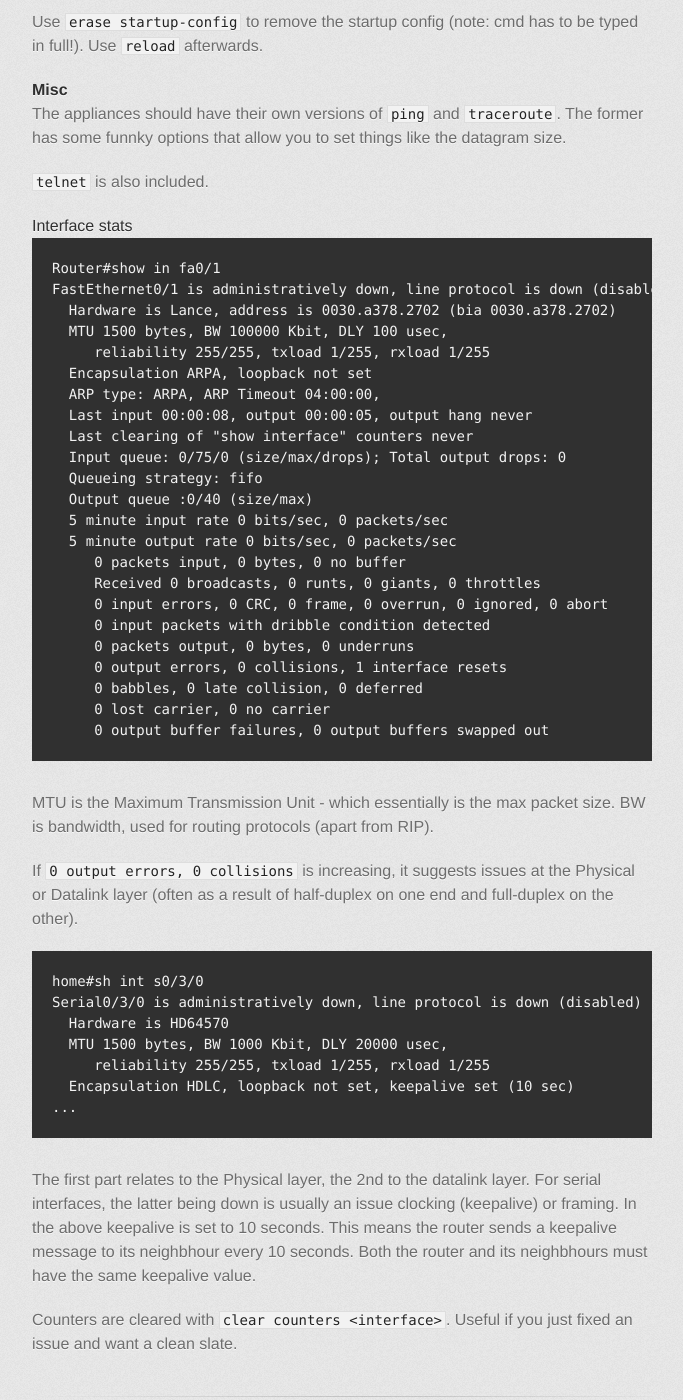
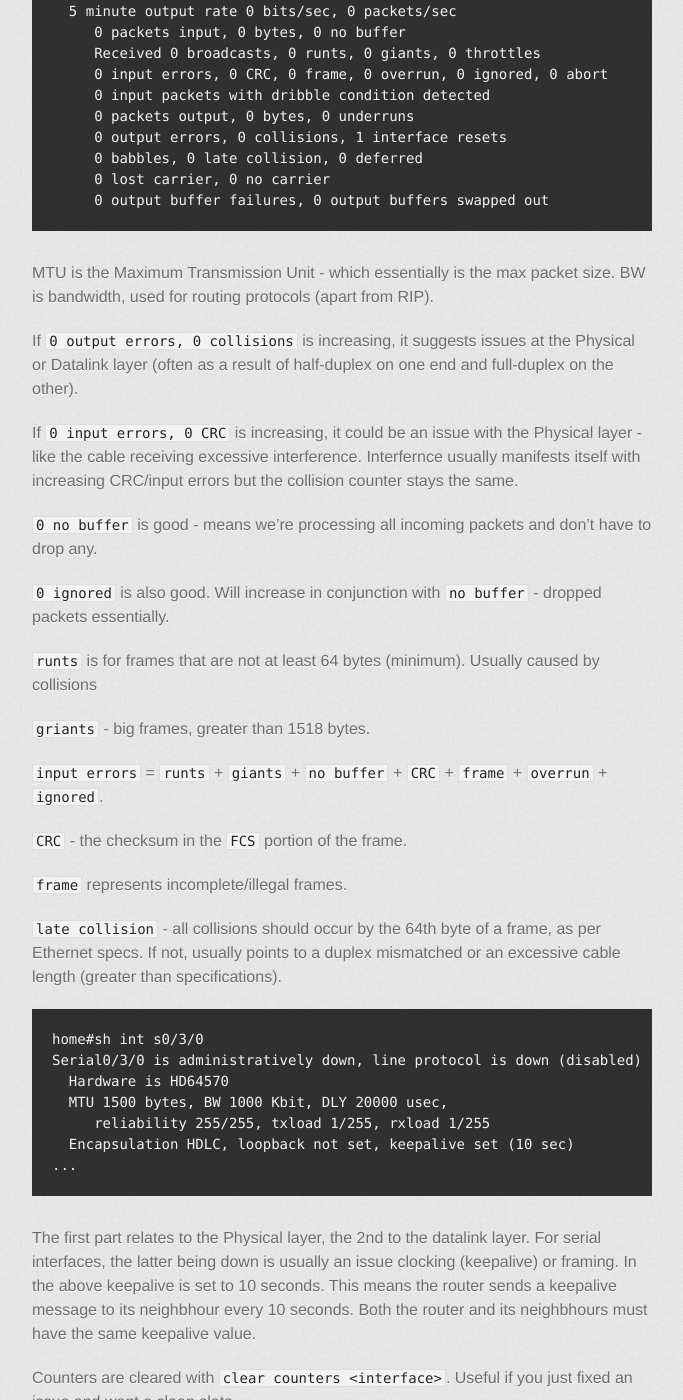
Before and after one commit to axiomiety/axiomiety.github.io, a Jekyll site: the page built from llog/cisco_ios.markdown, in a window 1280 px wide and 1400 px high, scrolled down 8326 px. Shown: the whole window, without its empty margins (298-981 px from the left). Built offline with Jekyll 4.4.1, drawn with Linux system fonts in a browser that asks for light colours; nearby versions of some CDN libraries; some web fonts are replaced; some of the changed text lies outside the part shown.

Commit message:
cisco ios

```diff
--- a/llog/cisco_ios.markdown
+++ b/llog/cisco_ios.markdown
@@ -298,30 +298,9 @@
 
 `show running-config` is for the config being run *right now*, versus `show startup-config` which is for... the startup configuraiton.
 
-#### Managing configurations
+`show protocols` show layer 1 and 2 information on all interfaces.
 
-NVRAM is non-volatile RAM. For a config to survive a powerdown, it needs to be somewhere other than RAM (DRAM).
-
-    home>en
-    home#copy runn
-    home#copy running-config ?
-      flash:          Copy to flash file
-      ftp:            Copy to current system configuration
-      startup-config  Copy to startup configuration
-      tftp:           Copy to current system configuration
-    home#copy running-config s
-    home#copy running-config startup-config
-    Destination filename [startup-config]?
-    Building configuration...
-    [OK]
-
-Use `erase startup-config` to remove the startup config (note: cmd has to be typed in full!). Use `reload` afterwards.
-
-#### Misc
-
-The appliances should have their own versions of `ping` and `traceroute`. The former has some funnky options that allow you to set things like the datagram size.
-
-`telnet` is also included.
+`show clock` for the time set on the router.
 
 ##### Interface stats
 
@@ -353,6 +332,24 @@
 
 If `0 output errors, 0 collisions` is increasing, it suggests issues at the Physical or Datalink layer (often as a result of half-duplex on one end and full-duplex on the other).
 
+If `0 input errors, 0 CRC` is increasing, it could be an issue with the Physical layer - like the cable receiving excessive interference. Interfernce usually manifests itself with increasing CRC/input errors but the collision counter stays the same.
+
+`0 no buffer` is good - means we're processing all incoming packets and don't have to drop any.
+
+`0 ignored` is also good. Will increase in conjunction with `no buffer` - dropped packets essentially.
+
+`runts` is for frames that are not at least 64 bytes (minimum). Usually caused by collisions
+
+`griants` - big frames, greater than 1518 bytes.
+
+`input errors` = `runts` + `giants` + `no buffer` + `CRC` + `frame` + `overrun` + `ignored`.
+
+`CRC` - the checksum in the `FCS` portion of the frame.
+
+`frame` represents incomplete/illegal frames.
+
+`late collision` - all collisions should occur by the 64th byte of a frame, as per Ethernet specs. If not, usually points to a duplex mismatched or an excessive cable length (greater than specifications).
+
     home#sh int s0/3/0
     Serial0/3/0 is administratively down, line protocol is down (disabled)
       Hardware is HD64570
@@ -364,3 +361,36 @@
 The first part relates to the Physical layer, the 2nd to the datalink layer. For serial interfaces, the latter being down is usually an issue clocking (keepalive) or framing. In the above keepalive is set to 10 seconds. This means the router sends a keepalive message to its neighbhour every 10 seconds. Both the router and its neighbhours must have the same keepalive value.
 
 Counters are cleared with `clear counters <interface>`. Useful if you just fixed an issue and want a clean slate.
+
+For layer 3 stats, use `sh ip interface`. Includes things like whether an access list has been set. Use `sh ip int brief` for a quick overview.
+
+#### Managing configurations
+
+NVRAM is non-volatile RAM. For a config to survive a powerdown, it needs to be somewhere other than RAM (DRAM).
+
+    home>en
+    home#copy runn
+    home#copy running-config ?
+      flash:          Copy to flash file
+      ftp:            Copy to current system configuration
+      startup-config  Copy to startup configuration
+      tftp:           Copy to current system configuration
+    home#copy running-config s
+    home#copy running-config startup-config
+    Destination filename [startup-config]?
+    Building configuration...
+    [OK]
+
+Use `erase startup-config` to remove the startup config (note: cmd has to be typed in full!). Use `reload` afterwards.
+
+#### Misc
+
+The appliances should have their own versions of `ping` and `traceroute`. The former has some funnky options that allow you to set things like the datagram size.
+
+`telnet` is also included.
+
+`logging synchronous` stops the console from overriding what you are typing.
+
+A router will not (usually) allow a telnet user to enter privilege mode *unless* `enable password` or `enable secret` has been set. That's sensible!
+
+All interfaces are shut down on a router by default.
```
